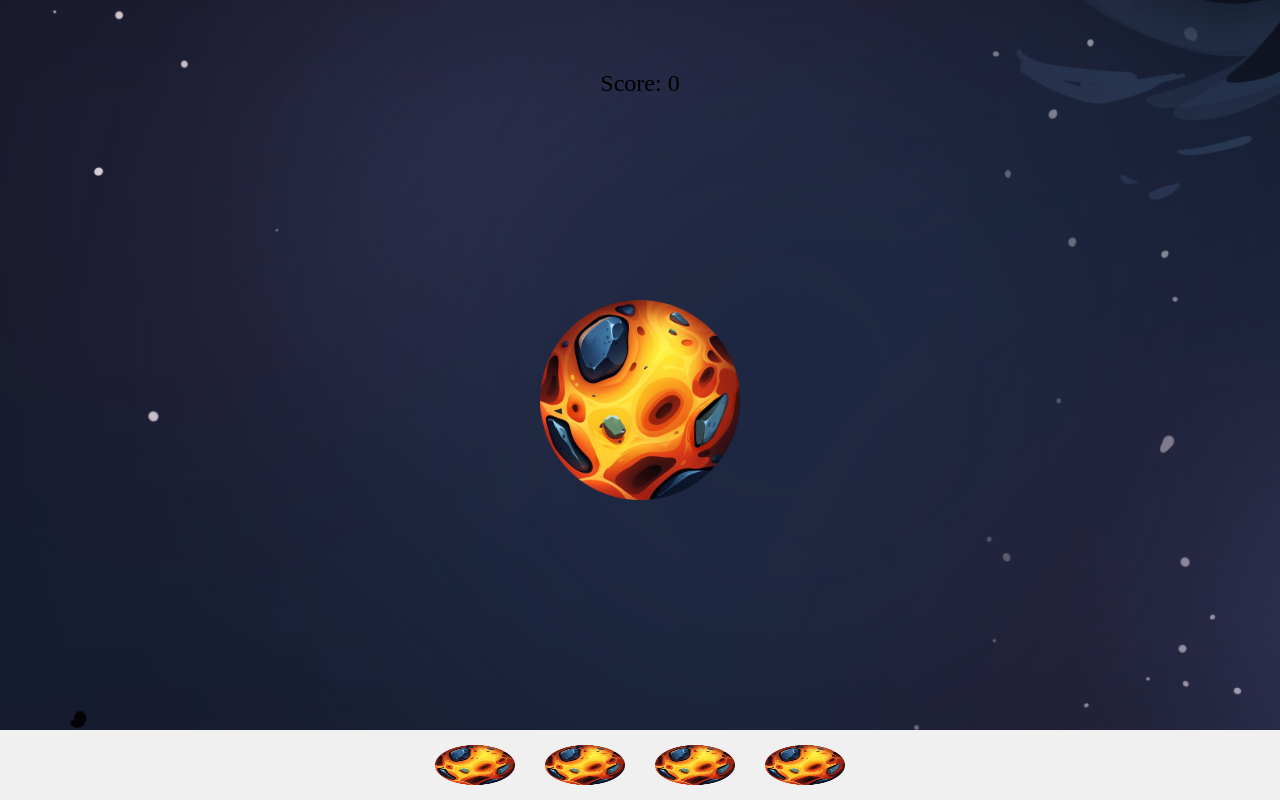
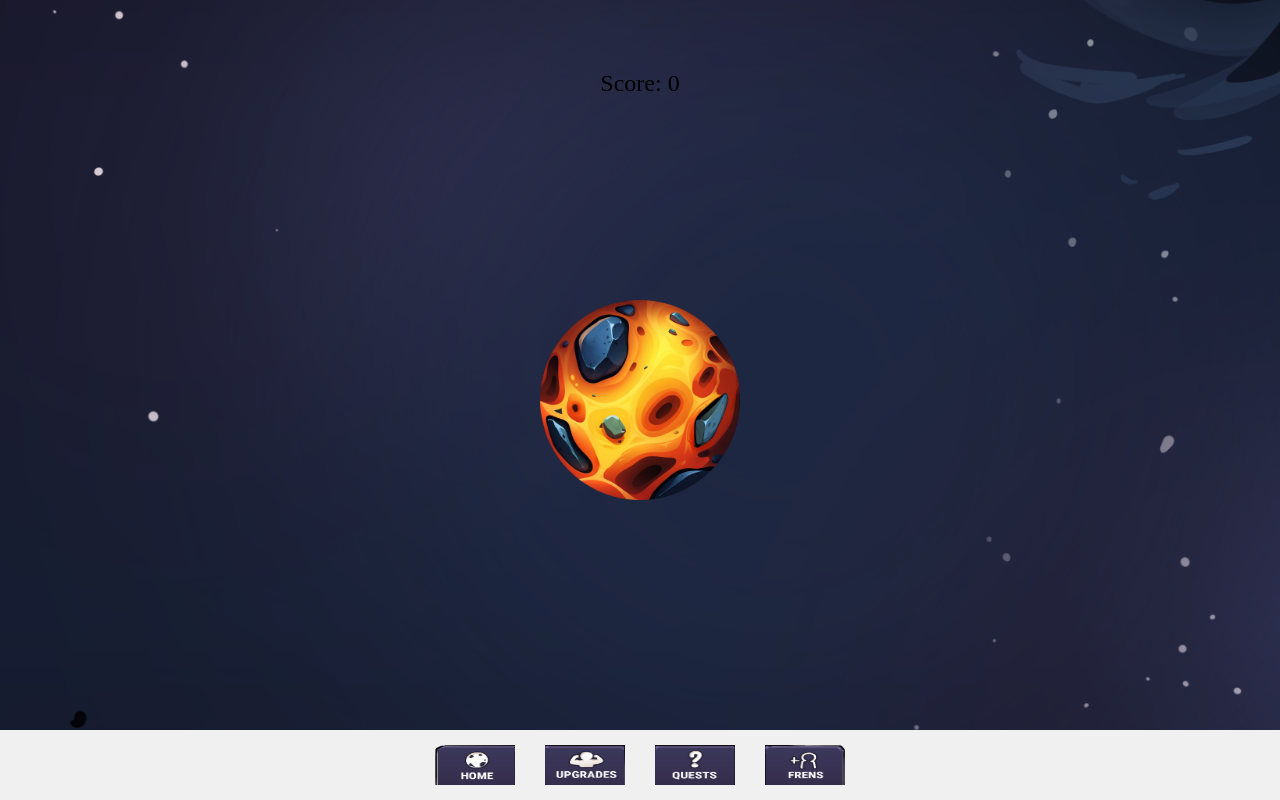
Before and after one commit to Venomiconio123/Venomiconio123.github.io, a plain HTML site: page index.html in a window 1280 px wide. Drawn offline with Linux system fonts and the light colour scheme.

Commit message:
Update index.html

```diff
--- a/index.html
+++ b/index.html
@@ -24,10 +24,10 @@
     </div>
     <div class="tabs">
     <div class="tabs">
-    <img src="1.png" alt="Image 1" class="tab" data-target="popup1">
-    <img src="1.png" alt="Image 2" class="tab" data-target="popup2">
-    <img src="1.png" alt="Image 3" class="tab" data-target="popup3">
-    <img src="1.png" alt="Image 4" class="tab" data-target="popup4">
+    <img src="button1.png" alt="Image 1" class="tab" data-target="popup1">
+    <img src="button2.png" alt="Image 2" class="tab" data-target="popup2">
+    <img src="button3.png" alt="Image 3" class="tab" data-target="popup3">
+    <img src="button4.png" alt="Image 4" class="tab" data-target="popup4">
 </div>
 
 </div>
```
